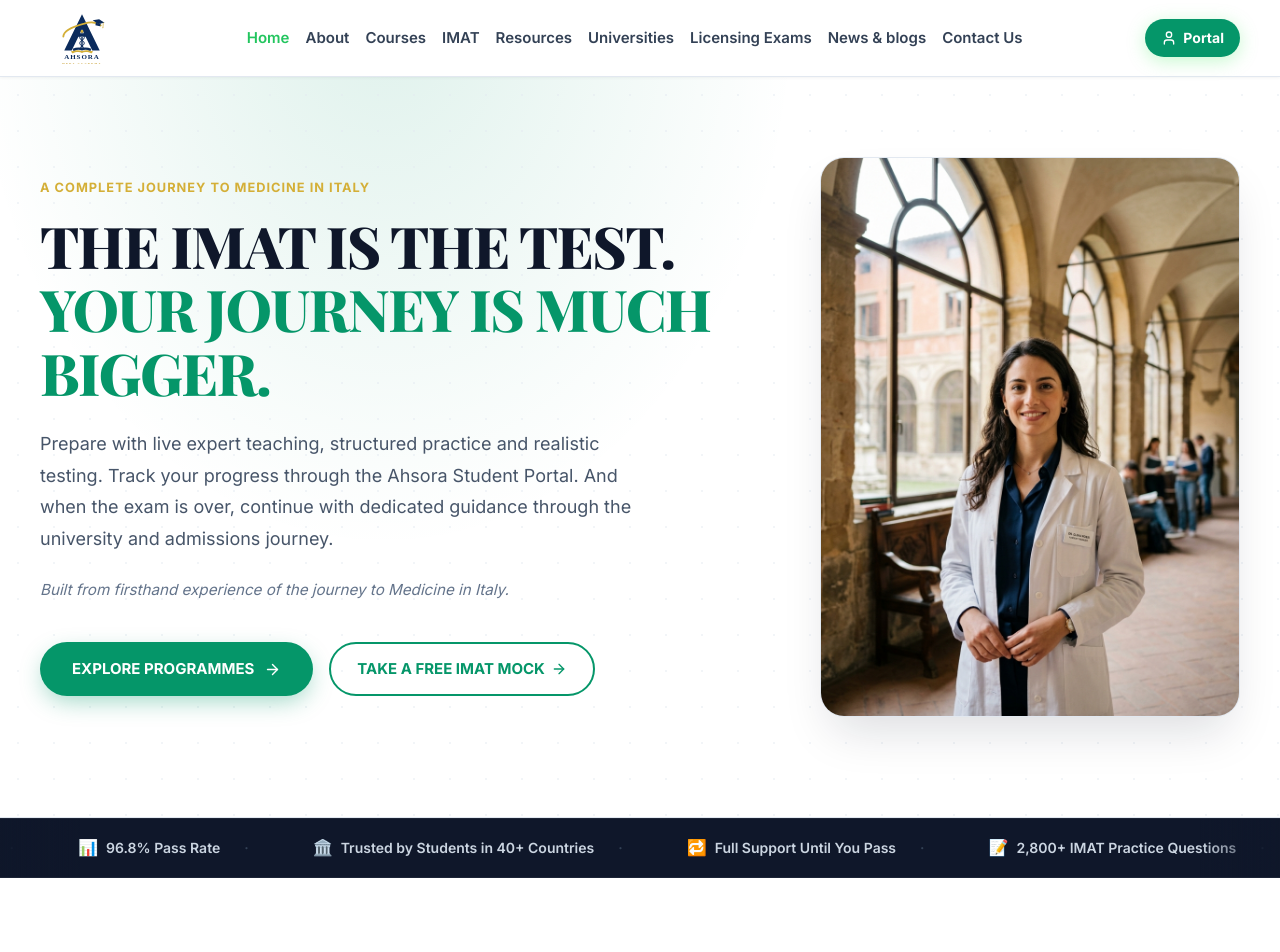
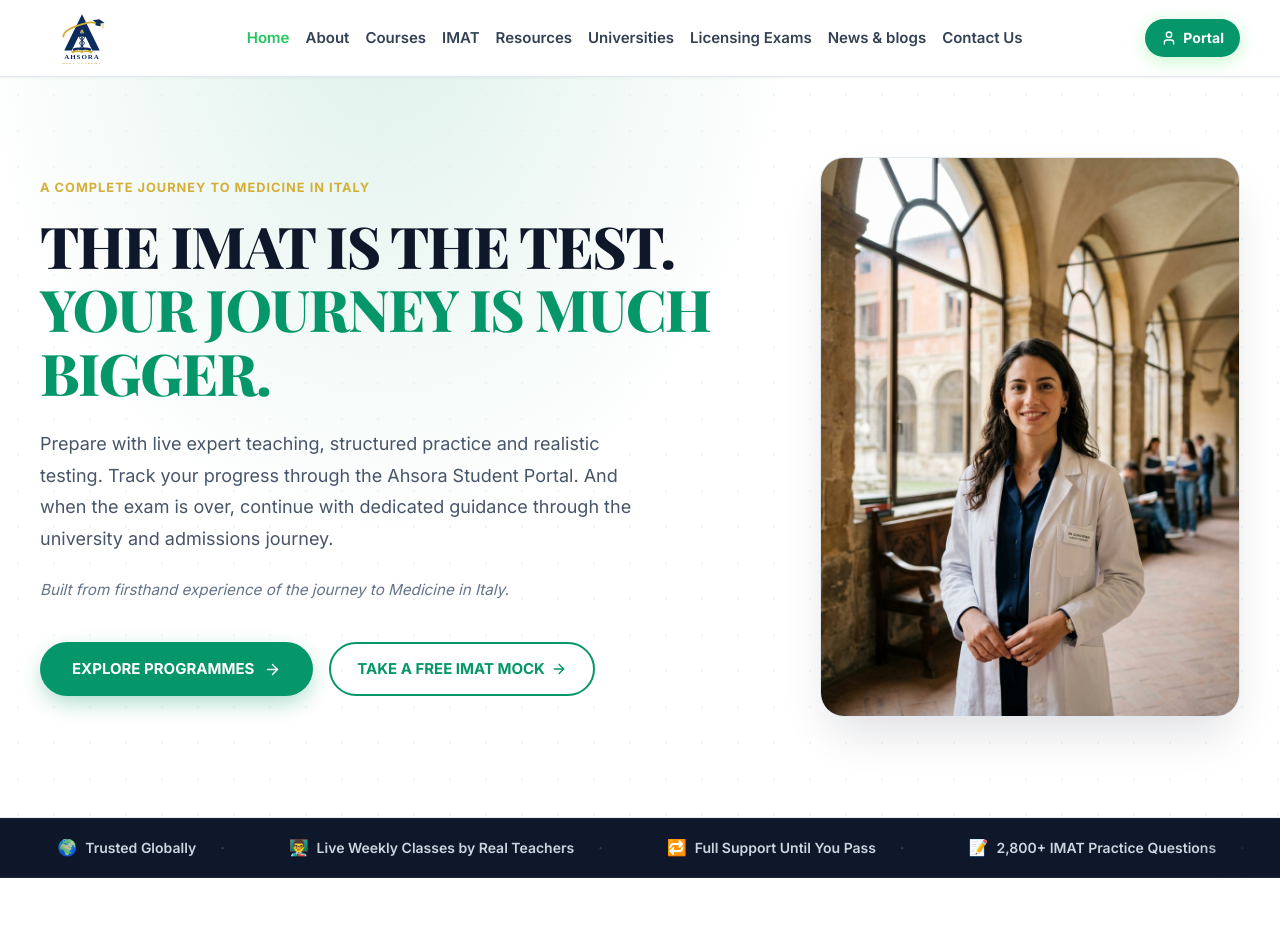
Before and after one commit to ch-muaz-kamboh/Ahsoraa-med-academy, a Next.js app: page / in a window 1280 px wide. Shown: the top 952 px of the page. Built offline with nearby package versions, Linux system fonts and the light colour scheme; a web font is replaced by a local one.

Commit message:
Update trust strip with honest claims

```diff
--- a/src/app/page.tsx
+++ b/src/app/page.tsx
@@ -256,14 +256,14 @@
   ];
 
   const trustItems = [
-    { icon: '🎓', text: '3,500+ Students Enrolled' },
-    { icon: '🎥', text: 'Live Weekly Classes by Real Teachers' },
-    { icon: '📊', text: '96.8% Pass Rate' },
-    { icon: '🏛️', text: 'Trusted by Students in 40+ Countries' },
+    { icon: '🎥', text: '120+ Hours Live Teaching' },
+    { icon: '🩺', text: 'Developed by 1st Hand Experience' },
+    { icon: '🌍', text: 'Trusted Globally' },
+    { icon: '👨‍🏫', text: 'Live Weekly Classes by Real Teachers' },
     { icon: '🔁', text: 'Full Support Until You Pass' },
     { icon: '📝', text: '2,800+ IMAT Practice Questions' },
     { icon: '🇮🇹', text: 'Italy Admissions Experts' },
-    { icon: '⭐', text: '4.9/5 Average Student Rating' },
+    { icon: '📚', text: 'Comprehensive Study Materials' },
   ];
 
   const liveSchedule = [
```
